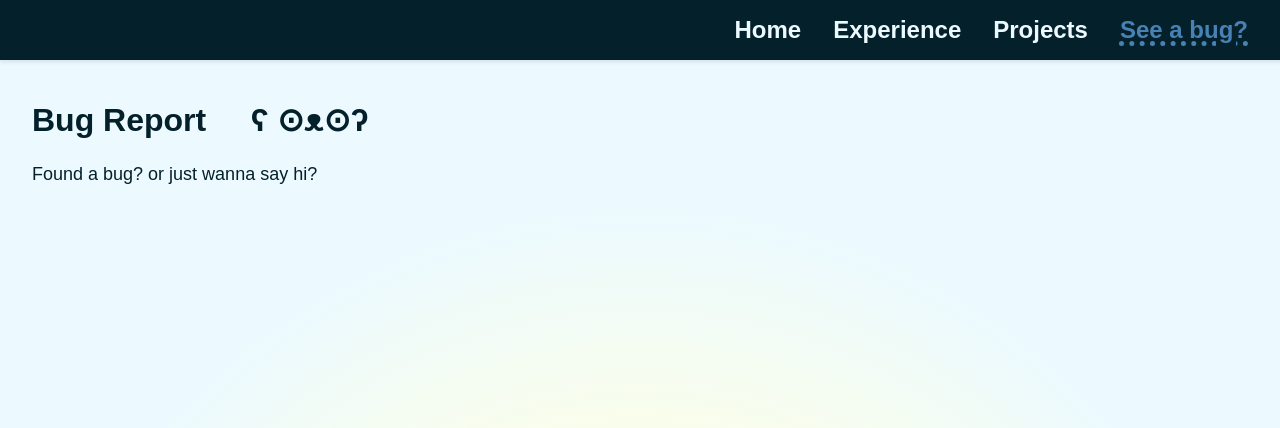
After one commit to SarahYaw/PortfolioSite, a Flask app: page /bugs in a window 1280 px wide. The commit adds this page. Shown: the top 428 px of the page. Run offline with Flask 3, Linux system fonts and the light colour scheme.

Commit message:
possible contact form idk

```diff
--- a/website/router.py
+++ b/website/router.py
@@ -7,7 +7,6 @@ bp = Blueprint('main', __name__)
 @bp.route('/')
 def index():
     return render_template('index.html')
-
 
 @bp.route('/experience')
 def experience():
@@ -31,4 +30,8 @@ def projects():
     context['art_projects'] = art_projects
     return render_template('projects.html', context=context)
 
+@bp.route('/bugs')
+def bugs():
+    context={}
+    return render_template('bugs.html', context=context)
 # Additional routes can be added here
--- /dev/null
+++ b/website/templates/bugs.html
@@ -0,0 +1,6 @@
+{% extends "layout.html" %}
+{% block content %}
+    <h1>Bug Report &nbsp; &nbsp; ʕ ⊙ᴥ⊙ʔ</h1>
+    <p>Found a bug? or just wanna say hi?</p>
+
+{% endblock %}
--- a/website/templates/navbar.html
+++ b/website/templates/navbar.html
@@ -3,5 +3,6 @@
         <li><a href="/" class='{{"selected" if request.path == "/"}}'>Home</a></li>
         <li><a href="/experience" class='{{"selected" if request.path == "/experience"}}'>Experience</a></li>
         <li><a href="/projects" class='{{"selected" if request.path == "/projects"}}'>Projects</a></li>
+        <li><a href="/bugs" class='{{"selected" if request.path == "/bugs"}}'>See a bug?</a></li>
     </ul>
 </nav>
```
